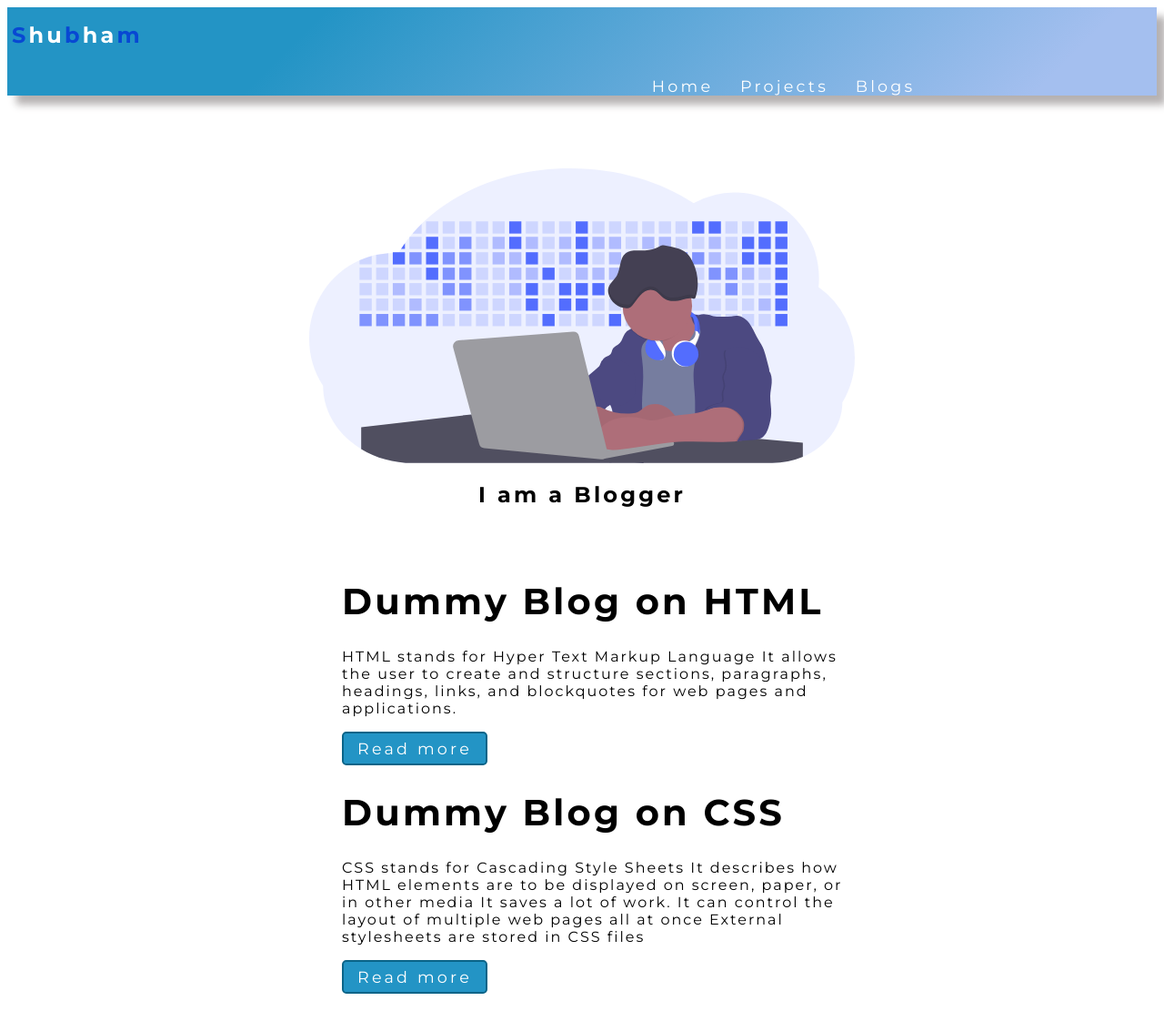
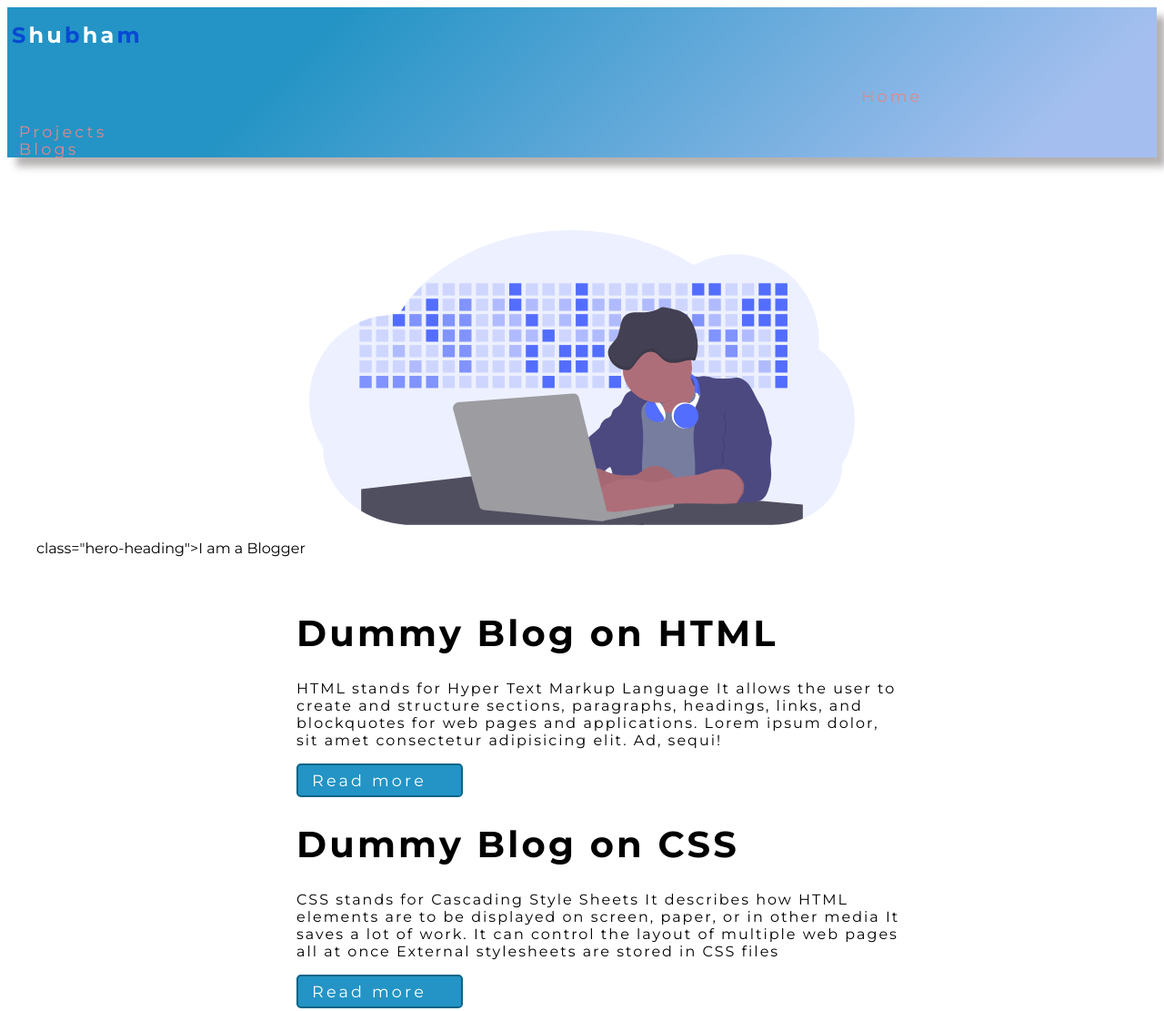
Before and after one commit to imshubhampatel/Bt-Hacktoberfest, a plain HTML site: page blogs.html in a window 1280 px wide. Shown: the top 1111 px of the page at 91% size. Drawn offline with Linux system fonts and the light colour scheme.

Commit message:
feat: modified html and css

```diff
--- a/blogs.html
+++ b/blogs.html
@@ -12,7 +12,8 @@
     <nav class="navbar">
         <div class="nav-brand"><span>S</span>hu<span>b</span>ha<span>m</span></div>
         <ul class=" nav-items">
-            <li ><a href="index.html">Home</a></li>
+           <h2> <li ><a href="index.html">Home</a></li>
+           </h2>
             <li ><a href="projects.html">Projects</a></li>
             <li ><a href="blogs.html">Blogs</a></li>
         </ul>
@@ -20,7 +21,7 @@
 
     <header class="hero">
         <img class="hero-image" src="./images/projects.svg">
-        <h2 class="hero-heading">I am a <span class="WhoYouAre">Blogger</span></h2>
+         class="hero-heading">I am a <span class="WhoYouAre">Blogger</span></h2>
     </header>
     <ul>
         <div class="container">
@@ -28,7 +29,7 @@
                 <h1><strong>Dummy Blog on HTML</strong></h1>
 
                 <p style="letter-spacing: 2px;">HTML stands for Hyper Text Markup Language
-                    It allows the user to create and structure sections, paragraphs, headings, links, and blockquotes for web pages and applications.</p>
+                    It allows the user to create and structure sections, paragraphs, headings, links, and blockquotes for web pages and applications. Lorem ipsum dolor, sit amet consectetur adipisicing elit. Ad, sequi!</p>
                 <a class="link-primary" href="./blogfirst.html">Read more</a>
             </li>
             <li>
--- a/css/style.css
+++ b/css/style.css
@@ -39,13 +39,13 @@ h1 {
 .container {
     padding-left: 1rem;
     padding-right: 1rem;
-    max-width: 600px;
+    max-width: 700px;
     margin: auto;
 }
 .container-fluid{
-    width: 1200px;
+    width: 1300px;
     height: auto;
-    margin: 0 auto;
+    margin: 0px;
 }
 
 .hero-image{
@@ -57,8 +57,8 @@ hr{
 }
 
 a{
-    color: white;
-    display: inline-block;
+    color: rgb(225, 136, 136);
+    display:block;
     text-decoration: none;
     padding: 0.5rem 0.3rem;
     letter-spacing: 0.2rem;
@@ -68,7 +68,7 @@ a{
 }
 
 ul>li {
-    display: inline;
+    display: flex;
     padding: 0rem 0.5rem;
     list-style: none;
 }
@@ -80,7 +80,7 @@ ul>div>li {
     color:#000;
     padding: 1rem 0rem;
     width: 100%;
-    text-align: center;
+    text-align: justify;
     letter-spacing: 2px;
     border: 1px solid rgba(255, 255, 255, 0.733);
 }
```
